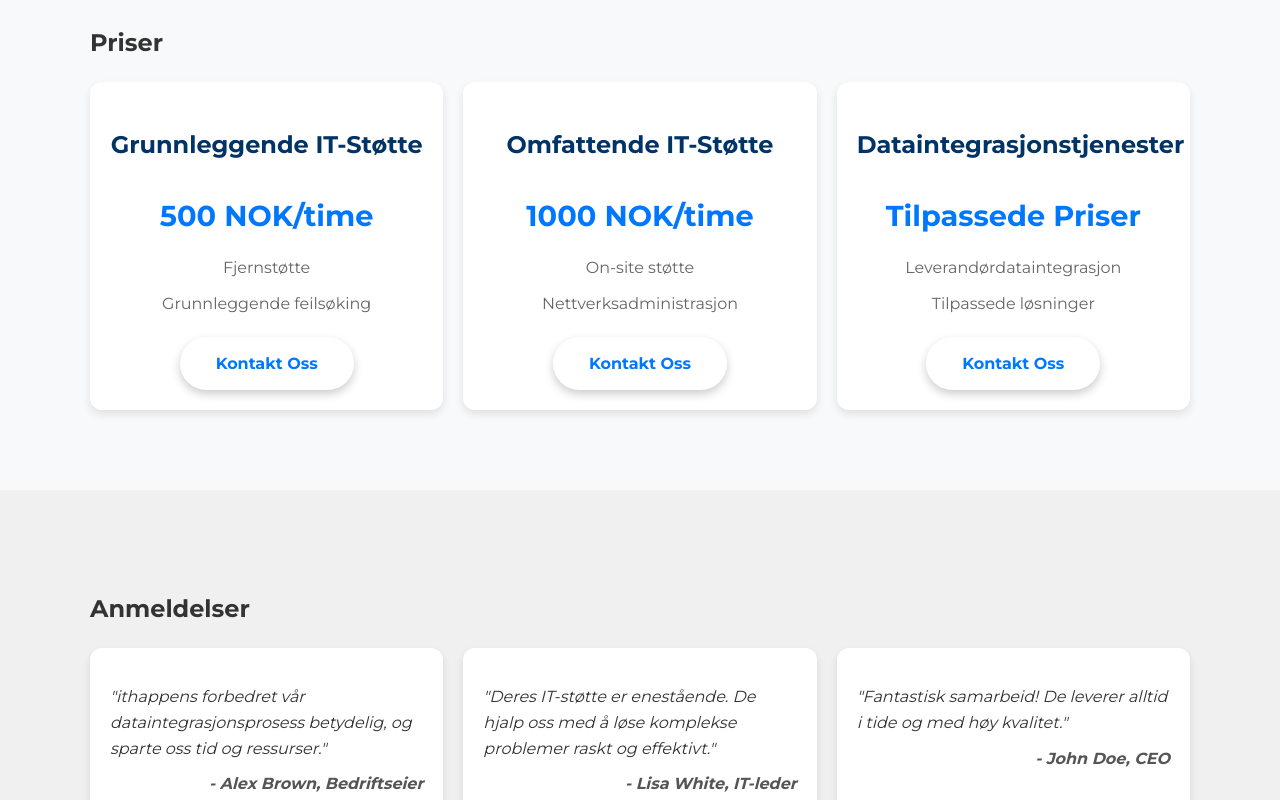
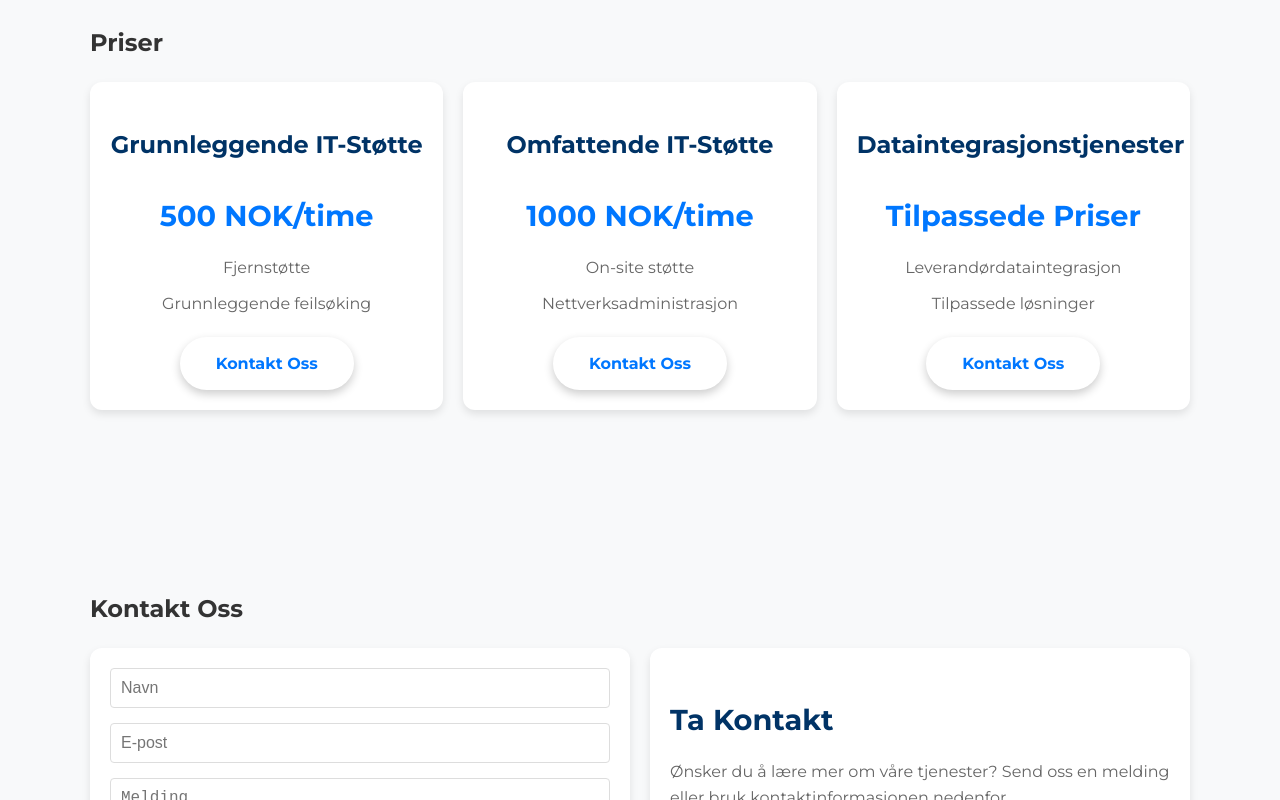
Before and after one commit to henrikfossum/ithappens, a plain HTML site: page index.html in a window 1280 px wide. Shown: the part 2000-2800 px from the top of the page. Drawn offline with Linux system fonts and the light colour scheme.

Commit message:
Fjernet Annmeldelser index.html

```diff
--- a/index.html
+++ b/index.html
@@ -24,7 +24,7 @@
                 <li><a href="#about">Om Oss</a></li>
                 <li><a href="#services">Tjenester</a></li>
                 <li><a href="#pricing">Priser</a></li>
-                <li><a href="#testimonials">Anmeldelser</a></li>
+                <!-- Fjernet lenken til "Anmeldelser" -->
                 <li><a href="#contact">Kontakt Oss</a></li>
             </ul>
         </nav>
@@ -108,27 +108,6 @@
             </div>
         </section>
 
-        <!-- Testimonials Section -->
-        <section id="testimonials" class="content-section alt-bg">
-            <div class="content-container">
-                <h2>Anmeldelser</h2>
-                <div class="testimonials">
-                    <div class="testimonial">
-                        <p>"ithappens forbedret vår dataintegrasjonsprosess betydelig, og sparte oss tid og ressurser."</p>
-                        <cite>- Alex Brown, Bedriftseier</cite>
-                    </div>
-                    <div class="testimonial">
-                        <p>"Deres IT-støtte er enestående. De hjalp oss med å løse komplekse problemer raskt og effektivt."</p>
-                        <cite>- Lisa White, IT-leder</cite>
-                    </div>
-                    <div class="testimonial">
-                        <p>"Fantastisk samarbeid! De leverer alltid i tide og med høy kvalitet."</p>
-                        <cite>- John Doe, CEO</cite>
-                    </div>
-                </div>
-            </div>
-        </section>
-
         <!-- Contact Section -->
         <section id="contact" class="content-section">
             <div class="content-container">
```
